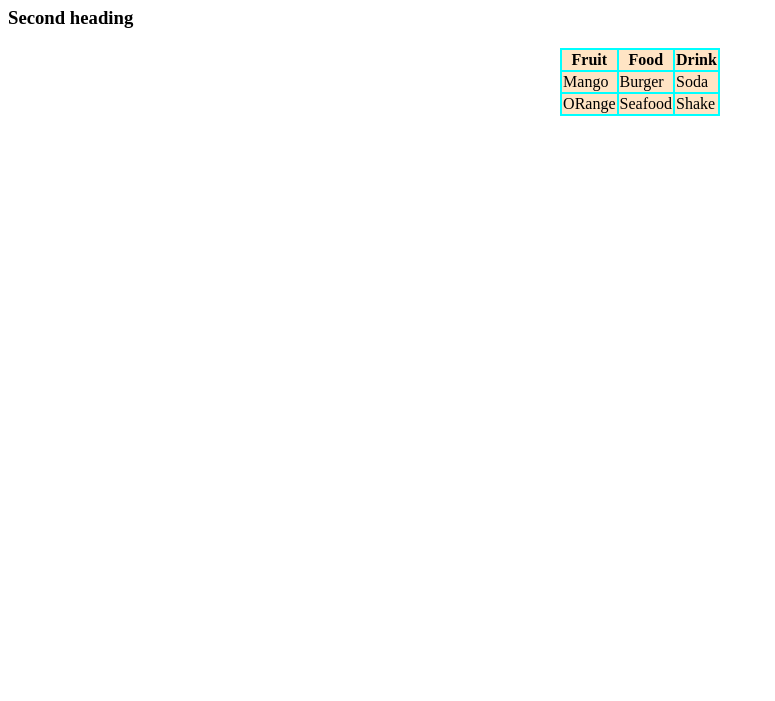
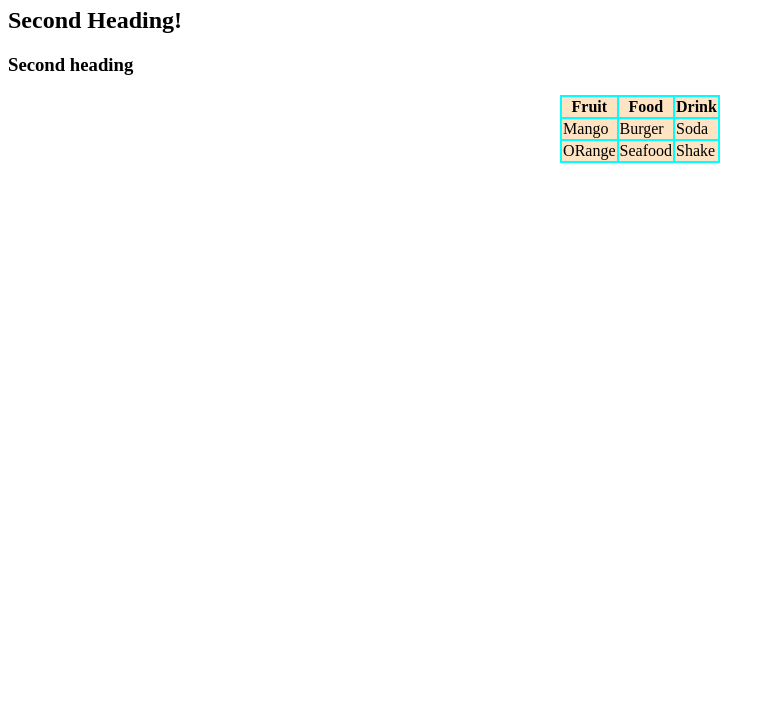
Before and after one commit to Dekpnn/basicWebRepo, a plain HTML site: page index.html in a window 1280 px wide. Shown: the part 99-800 px from the top of the page, without its empty margins (0-775 px from the left). Drawn offline with Linux system fonts and the light colour scheme.

Commit message:
add second header

```diff
--- a/index.html
+++ b/index.html
@@ -8,6 +8,7 @@
     <body>
         Html webpage
         <h1 id="z1">First heading</h1>
+        <h2>Second Heading!</h2>
         <h3 id="z2">Second heading</h3>
        <div>
         <table>
```
